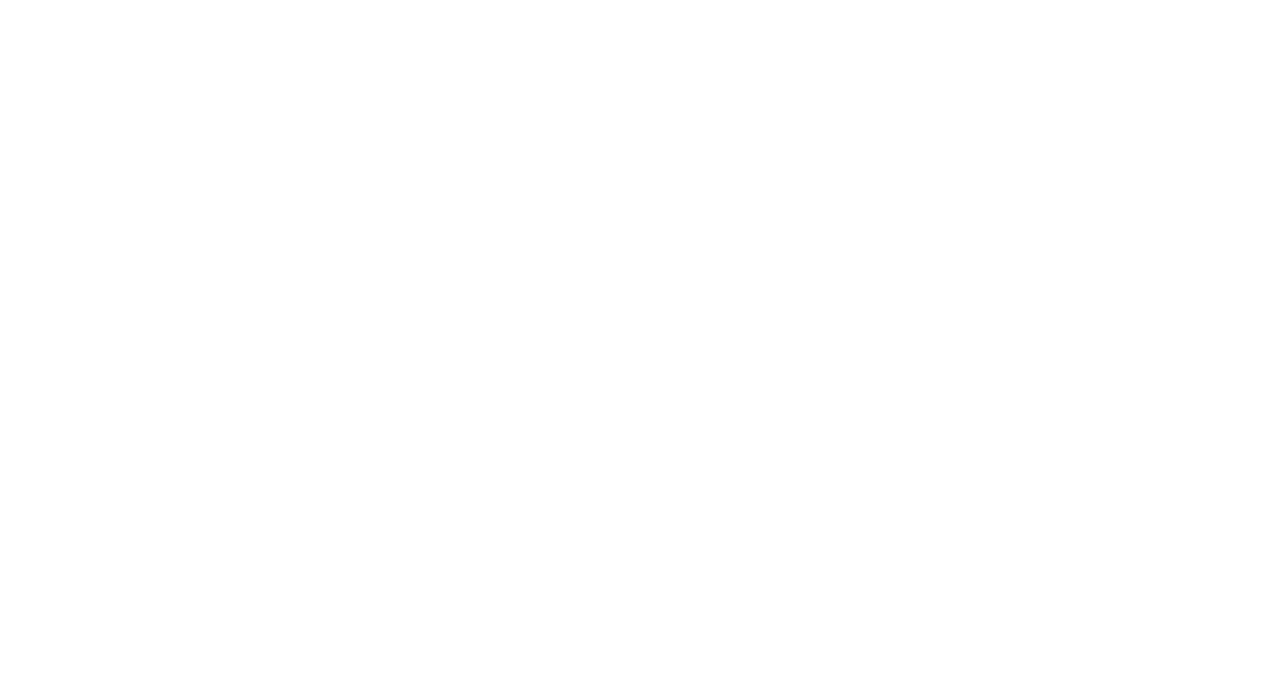
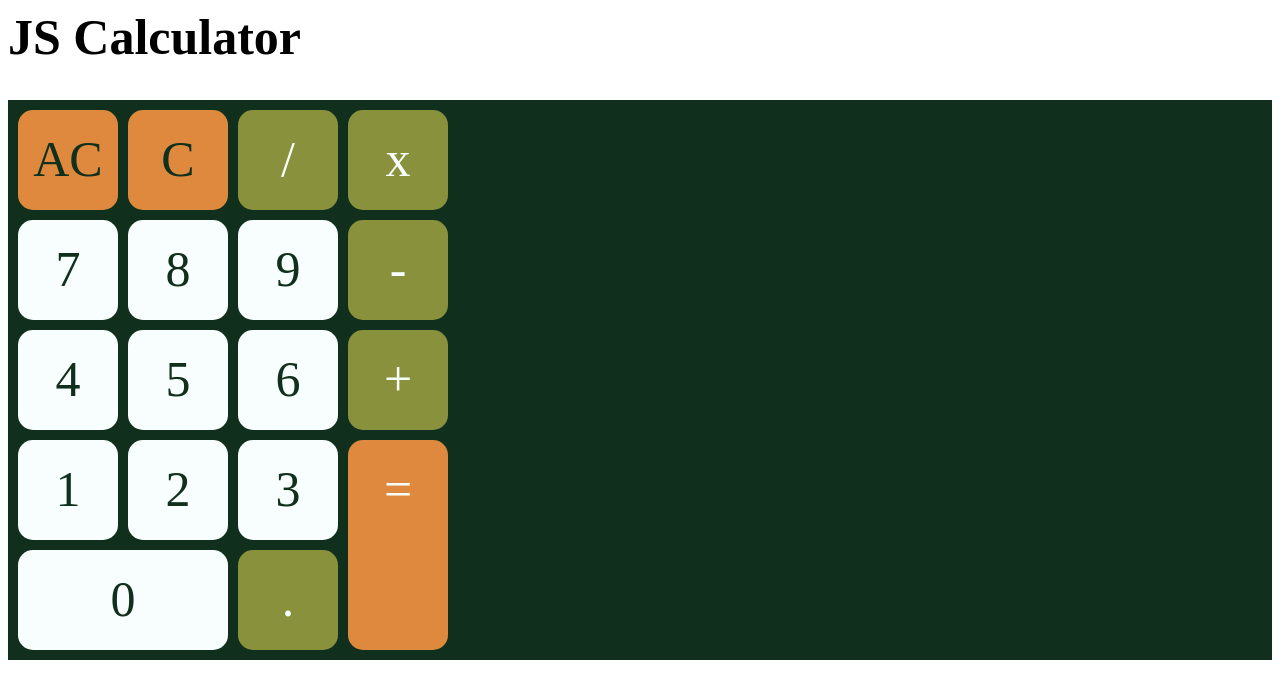
Before and after one commit to j14chambers/FCC-Projects, a plain HTML site: page JS Calculator/calculator.html in a window 1280 px wide. Drawn offline with Linux system fonts and the light colour scheme.

Commit message:
Created calculator layout and add background colors

```diff
--- a/JS Calculator/calculator.css
+++ b/JS Calculator/calculator.css
@@ -0,0 +1,106 @@
+
+body{
+    font-family: Strait;
+    font-size: 20px;
+}
+h1{
+    font-size: 50px;
+}
+.grid-container {
+    display: grid;
+    grid-template-columns: 100px 100px 100px 100px;
+    grid-template-rows: 100px 100px 100px 100px 100px;
+    grid-gap: 10px;
+    background: #10301D;
+    padding: 10px;
+    align-content: space-evenly;
+  }
+
+  .grid-container > div {
+    text-align: center;
+    padding: 20px 0;
+    font-size: 30px;
+    background: #F8FEFD;
+    color: #10301D;
+    border-radius: 15px;
+    font-size: 50px;
+  }
+  .operator{
+    background: #8a913d !important;
+    color: #F8FEFD !important;
+  }
+  .item0 {
+    grid-column: 1/3;
+    grid-row: 5;
+  }
+  .item1 {
+    grid-column:  1;
+    grid-row: 4;
+  }
+  .item2 {
+    grid-column:  2;
+    grid-row: 4;
+  }
+  .item3 {
+    grid-column:  3;
+    grid-row: 4;
+  }
+  .item4 {
+    grid-column:  1;
+    grid-row: 3;
+  }
+  .item5 {
+    grid-column: 2;
+    grid-row: 3;
+  }
+  .item6 {
+    grid-column: 3;
+    grid-row: 3;
+  }
+  .item7 {
+    grid-column: 1;
+    grid-row: 2;
+  }
+  .item8 {
+    grid-column: 2;
+    grid-row: 2;
+  }
+  .item9 {
+    grid-column: 3;
+    grid-row: 2;
+  }
+  .add {
+    grid-column: 4;
+    grid-row: 3;
+  }
+  .subtract {
+    grid-column: 4;
+    grid-row: 2;
+  }
+  .multiply {
+    grid-column: 4;
+    grid-row: 1;
+  }
+  .divide {
+    grid-column: 3;
+    grid-row: 1;
+  }
+  .ac {
+    grid-column: 1;
+    grid-row: 1;
+    background: #DE893D !important;
+  }
+  .clear {
+    grid-column: 2;
+    grid-row: 1;
+    background: #DE893D !important;
+  }
+  .equal {
+    grid-column: 4;
+    grid-row: 4/6;
+    background: #DE893D !important;
+  }
+  .decimal{
+    grid-column: 3;
+    grid-row: 5;
+  }
--- a/JS Calculator/calculator.html
+++ b/JS Calculator/calculator.html
@@ -5,10 +5,31 @@
     </head>
     <body>
         <header>
-
+            <h1 class="title">JS Calculator</h1>
         </header>
         <section>
+            <div class="grid-container">
+                <div class="item0">0</div>
+                <div class="item1">1</div>
+                <div class="item2">2</div>
+                <div class="item3">3</div>
+                <div class="item4">4</div>
+                <div class="item5">5</div>
+                <div class="item6">6</div>
+                <div class="item7">7</div>
+                <div class="item8">8</div>
+                <div class="item9">9</div>
+                <div class="add operator">+</div>
+                <div class="subtract operator">-</div>
+                <div class="multiply operator">x</div>
+                <div class="divide operator">/</div>
+                <div class="ac">AC</div>
+                <div class="clear">C</div>
+                <div class="equal operator">=</div>
+                <div class="decimal operator">.</div>
 
+
+              </div>
         </section>
         <footer>
 
```
